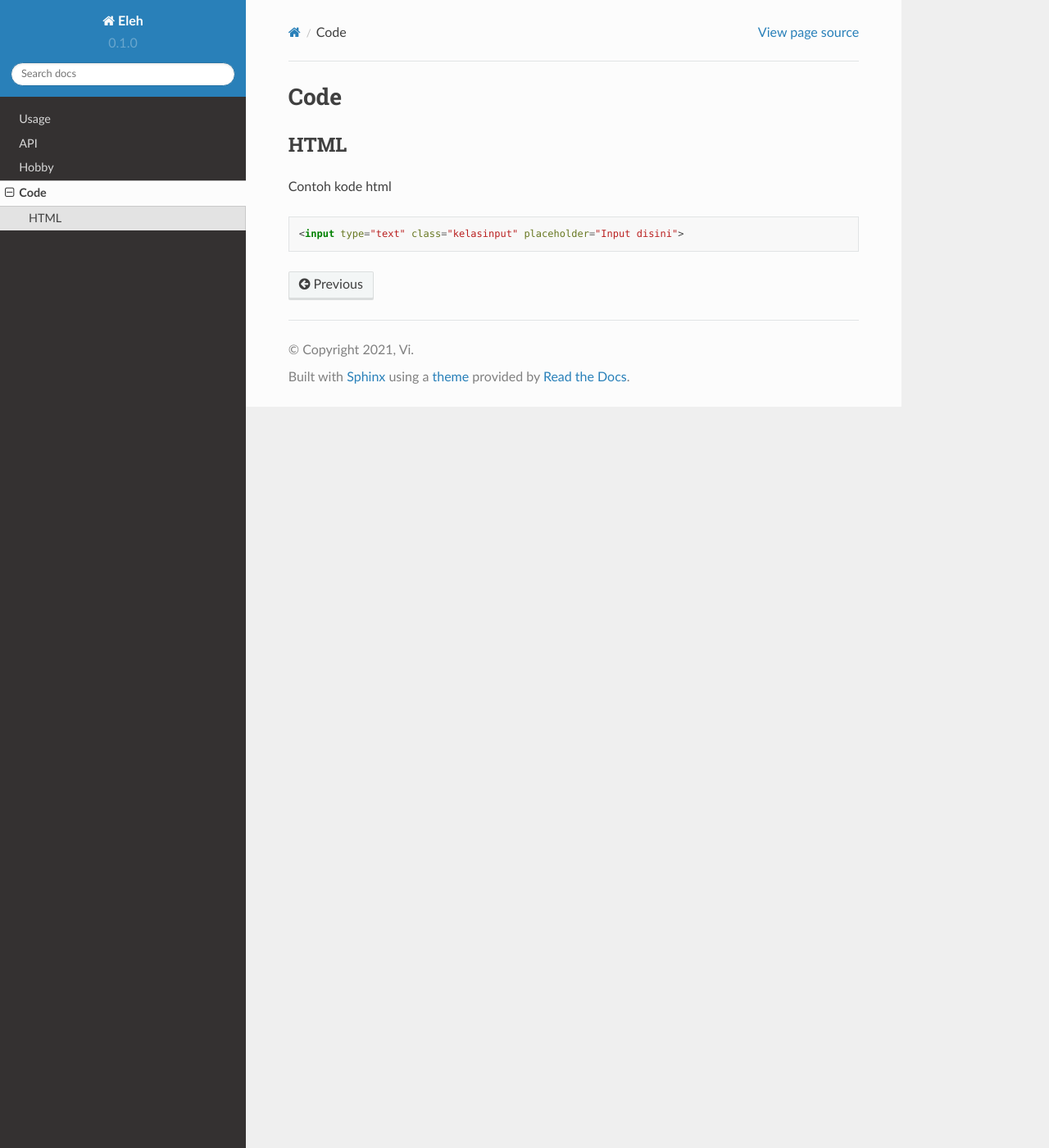
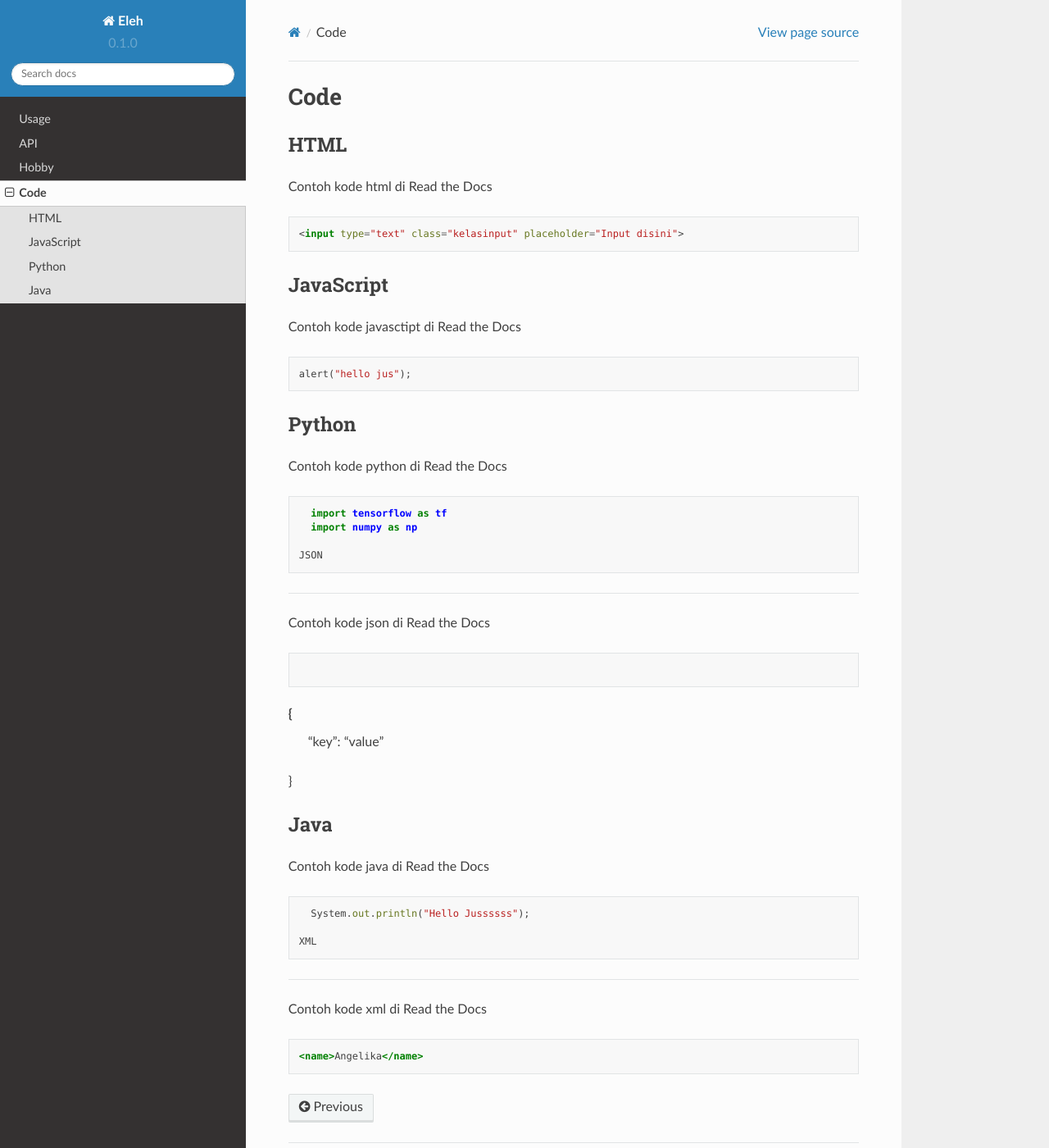
Before and after one commit to vidian/elehdocumentation, a Sphinx documentation site: the page built from docs/source/code.rst, in a window 1280 px wide and 1400 px high. Shown: the whole window at 82% size. Built offline with Sphinx 7.4.7 and the Read the Docs theme 2.0.0, drawn with Linux system fonts in a browser that asks for light colours.

Commit message:
Update code.rst

```diff
--- a/docs/source/code.rst
+++ b/docs/source/code.rst
@@ -6,8 +6,56 @@ Code
 HTML
 ------------
 
-Contoh kode html
+Contoh kode html di Read the Docs
 
-.. code-block:: html
+.. code-block:: HTML
 
    <input type="text" class="kelasinput" placeholder="Input disini">
+
+JavaScript
+------------
+
+Contoh kode javasctipt di Read the Docs
+
+.. code-block:: javascript
+
+   alert("hello jus");
+
+Python
+------------
+
+Contoh kode python di Read the Docs
+
+.. code-block:: python
+
+   import tensorflow as tf
+   import numpy as np
+
+ JSON
+------------
+
+Contoh kode json di Read the Docs
+
+.. code-block:: JSON
+
+{
+  "key": "value"
+}
+
+Java
+------------
+
+Contoh kode java di Read the Docs
+
+.. code-block:: java
+
+   System.out.println("Hello Jussssss");
+
+ XML
+------------
+
+Contoh kode xml di Read the Docs
+
+.. code-block:: XML
+
+   <name>Angelika</name>
```
